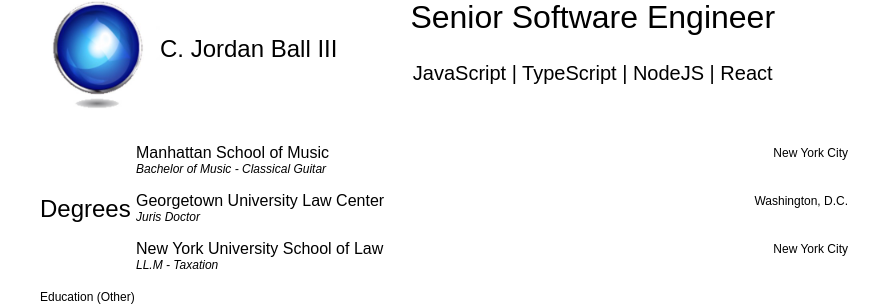
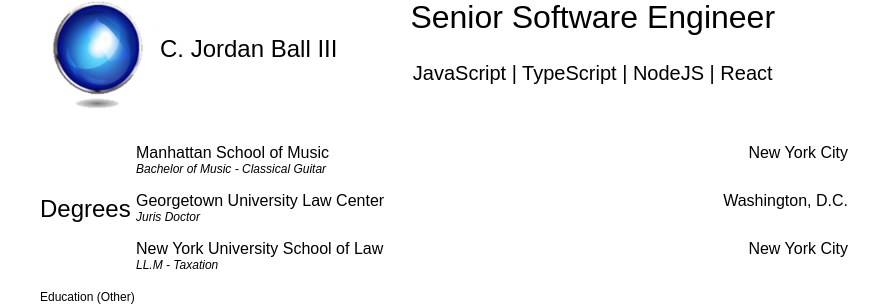
Before and after one commit to cjordanball/resume, a React (Create React App) app: page / in a window 1280 px wide. Shown: the part 1168-1475 px from the top of the page, without its empty margins (200-1079 px from the left). Built offline with nearby package versions, Linux system fonts and the light colour scheme.

Commit message:
update formatting for degree section

```diff
--- a/src/components/FormalEducation/SchoolBox/index.tsx
+++ b/src/components/FormalEducation/SchoolBox/index.tsx
@@ -18,7 +18,7 @@ const SchoolBox = ({ data }: SchoolBoxProps) => {
 				</div>
 			</div>
 			<div className={styles.locationSection}>
-				<div>{data.location}</div>
+				<div className={styles.schoolName}>{data.location}</div>
 			</div>
 		</div>
 	);
```
